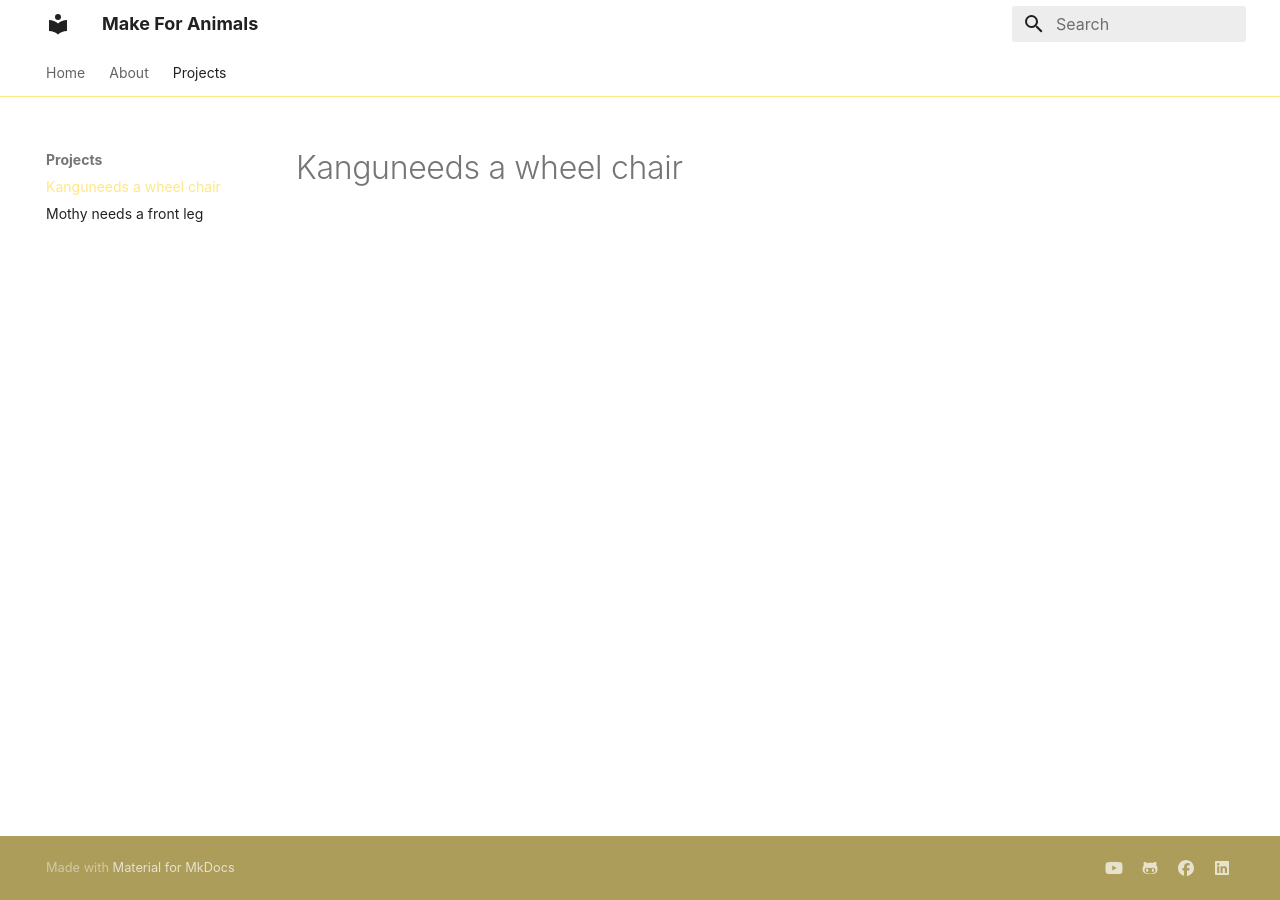
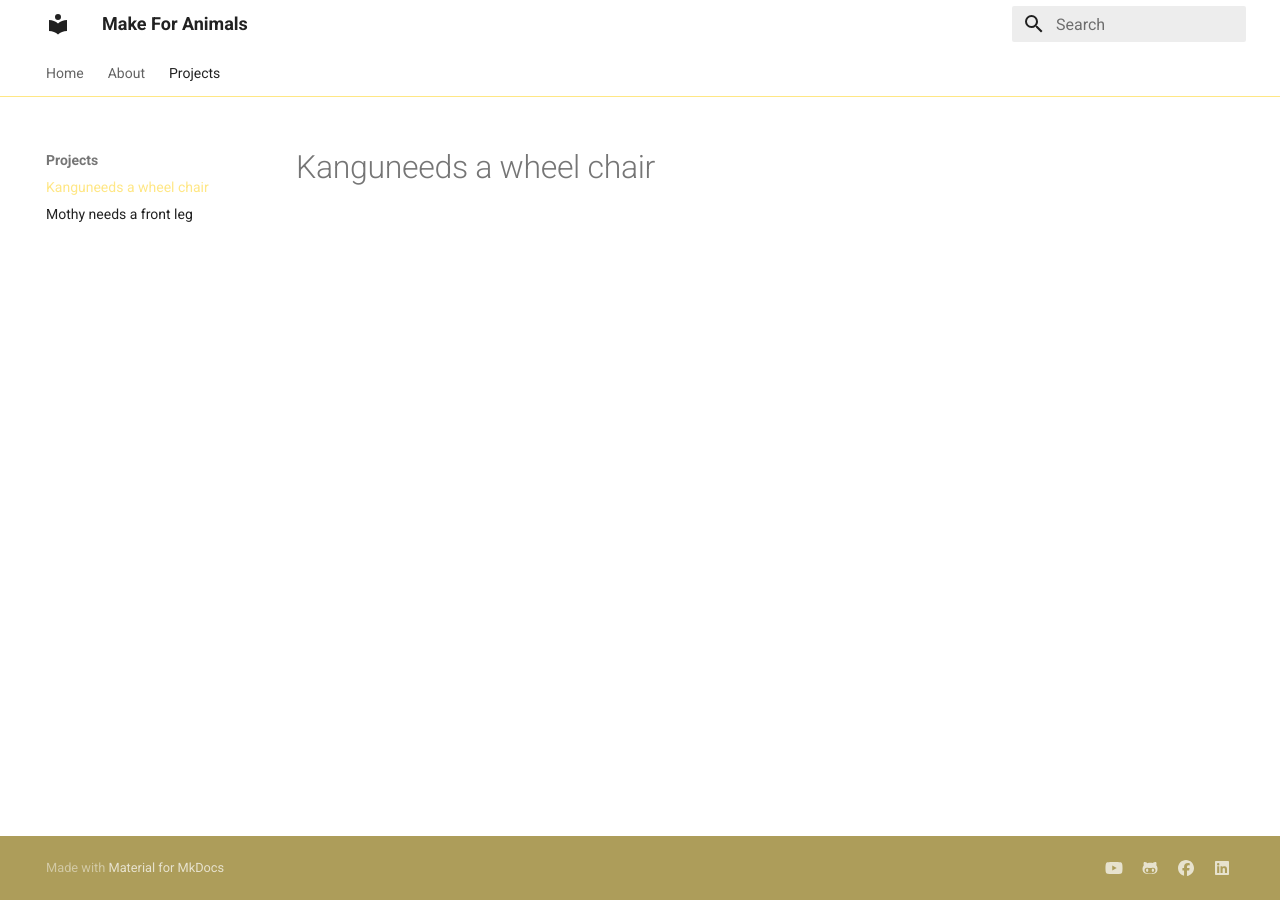
Before and after one commit to make4animals/make4animals.github.io, an MkDocs documentation site: the page built from docs/projects/kangudog.md, in a window 1280 px wide. Built offline with MkDocs 1.6.1 and Material for MkDocs 9.7.7, drawn with Linux system fonts in a browser that asks for light colours; some web fonts are replaced.

Commit message:
Update mkdocs.yml

```diff
--- a/mkdocs.yml
+++ b/mkdocs.yml
@@ -15,8 +15,6 @@ theme:
   palette:
       primary: white
       accent: yellow
-  font:
-    text: Arima Madurai
 plugins:
   - social
   - search
```
